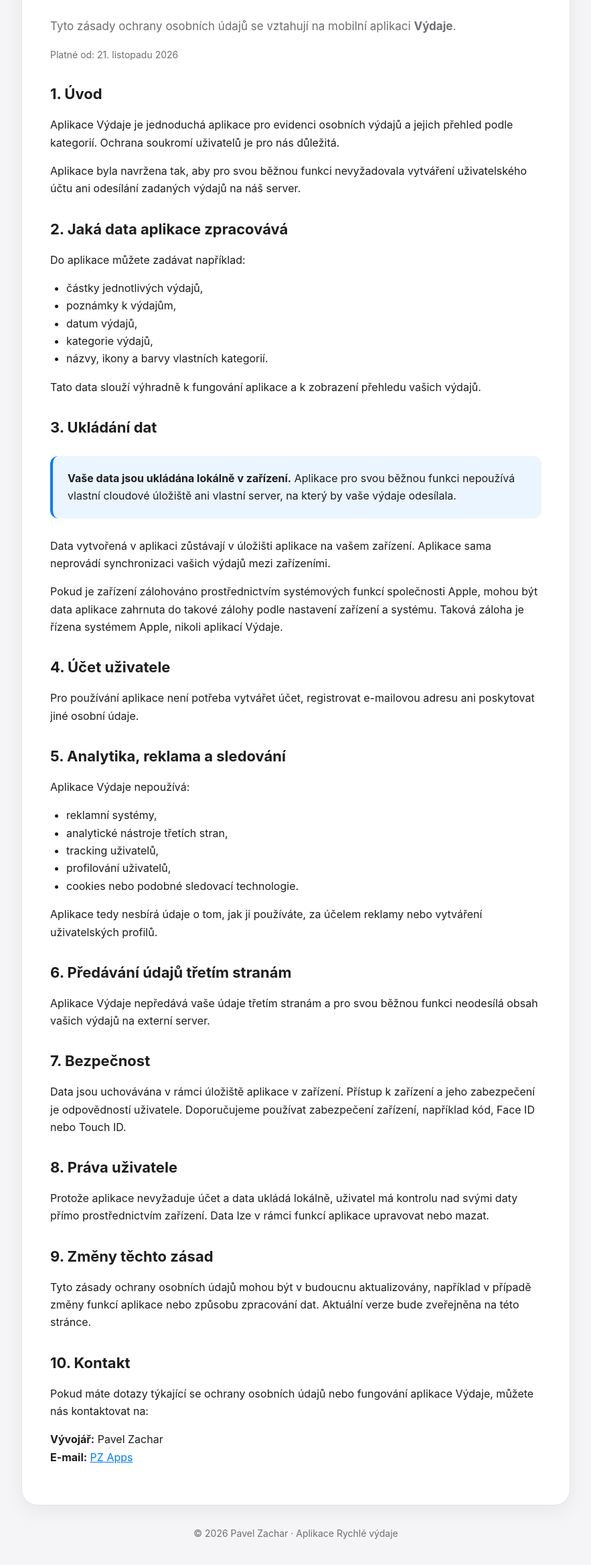
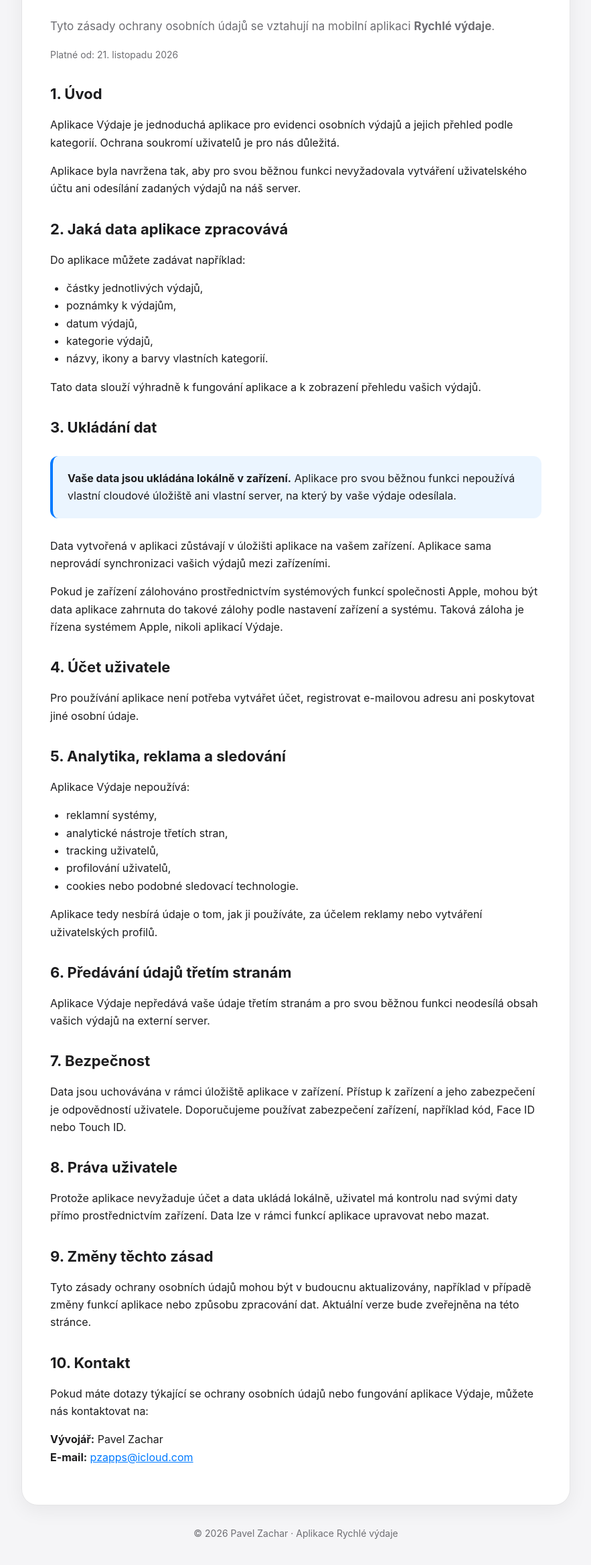
Before and after one commit to flegi70-tech/rychle_vydaje, a plain HTML site: page index.html in a window 1280 px wide. Shown: the part 125-2462 px from the top of the page at 67% size, without its empty margins (198-1081 px from the left). Drawn offline with Linux system fonts and the light colour scheme.

Commit message:
Update app name and email format in index.html

```diff
--- a/index.html
+++ b/index.html
@@ -128,7 +128,7 @@
 
         <p class="intro">
             Tyto zásady ochrany osobních údajů se vztahují na mobilní aplikaci
-            <strong>Výdaje</strong>.
+            <strong>Rychlé výdaje</strong>.
         </p>
 
         <p class="updated">
@@ -255,7 +255,7 @@
 
         <p>
             <strong>Vývojář:</strong> Pavel Zachar<br>
-            <strong>E-mail:</strong> <a href="mailto:pzapps@icloud.com">PZ Apps</a>
+            <strong>E-mail:</strong> <a href="mailto:pzapps@icloud.com">pzapps@icloud.com</a>
         </p>
 
     </article>
```
